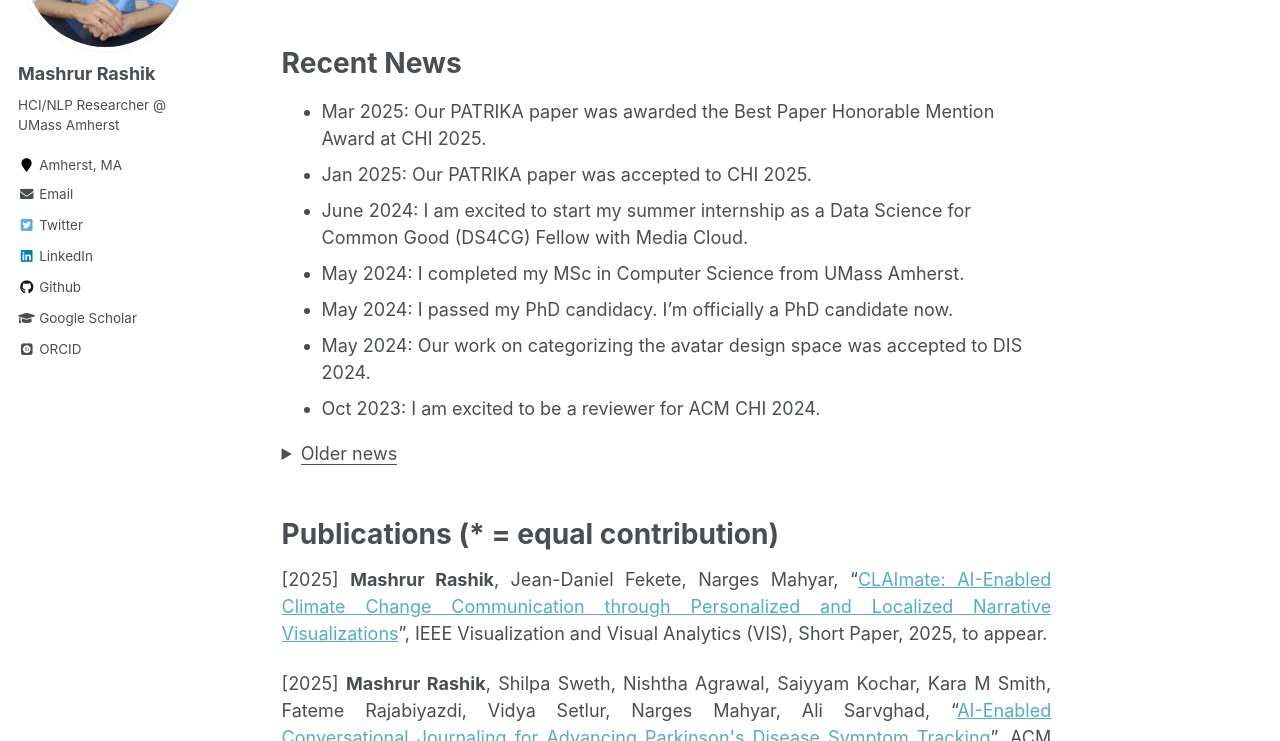
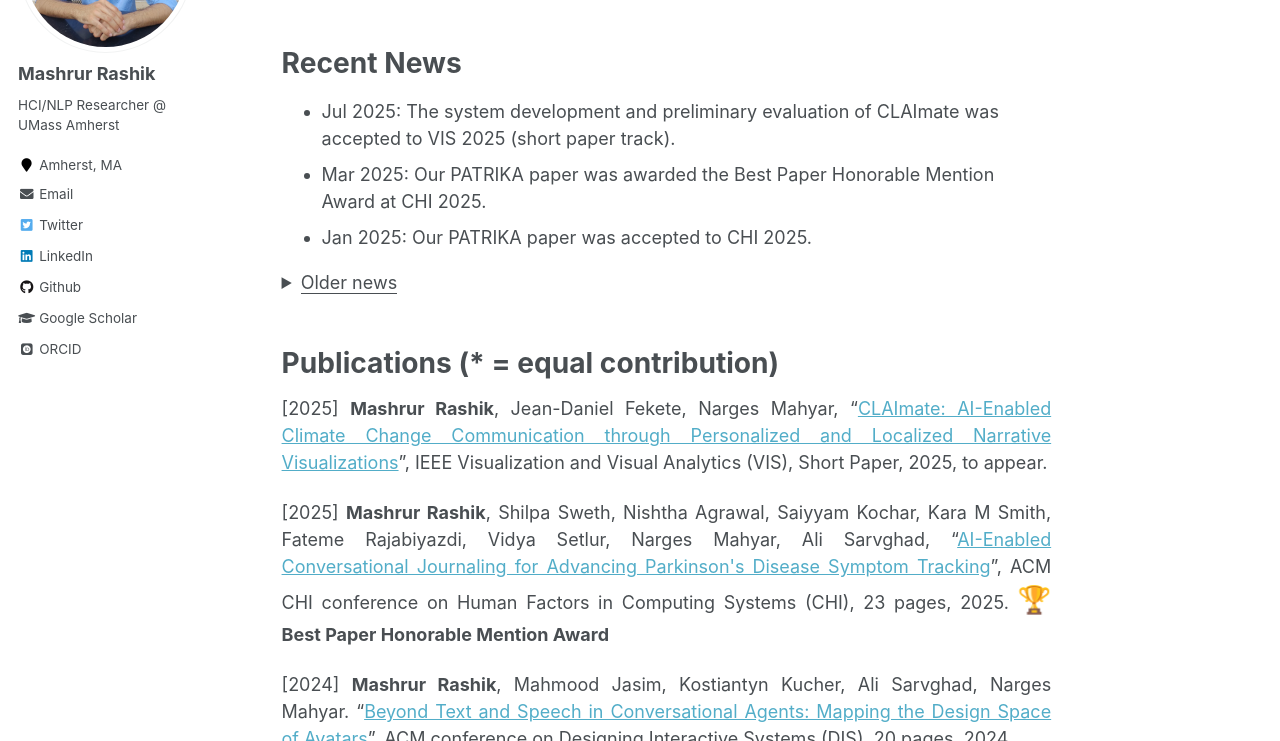
Before and after one commit to mashrur29/mashrur29.github.io, a Jekyll site: the page built from _pages/about.md, in a window 1280 px wide and 900 px high, scrolled down 961 px, cut to the strip 159-900 px from the top of the window. Built offline with Jekyll 4.4.1, drawn with Linux system fonts in a browser that asks for light colours; some web fonts are replaced.

Commit message:
updated about

```diff
--- a/_pages/about.md
+++ b/_pages/about.md
@@ -69,16 +69,17 @@ Selected Talks Recordings
 
 Recent News
 ======
+- Jul 2025: The system development and preliminary evaluation of CLAImate was accepted to VIS 2025 (short paper track).
 - Mar 2025: Our PATRIKA paper was awarded the Best Paper Honorable Mention Award at CHI 2025.
 - Jan 2025: Our PATRIKA paper was accepted to CHI 2025.
-- June 2024: I am excited to start my summer internship as a Data Science for Common Good (DS4CG) Fellow with Media Cloud.
-- May 2024: I completed my MSc in Computer Science from UMass Amherst.
-- May 2024: I passed my PhD candidacy. I'm officially a PhD candidate now.
-- May 2024: Our work on categorizing the avatar design space was accepted to DIS 2024.
-- Oct 2023: I am excited to be a reviewer for ACM CHI 2024.
 <details>
 <summary><u>Older news</u></summary>
 <ul>
+  <li> June 2024: I am excited to start my summer internship as a Data Science for Common Good (DS4CG) Fellow with Media Cloud. </li>
+  <li> May 2024: I completed my MSc in Computer Science from UMass Amherst. </li>
+  <li> May 2024: I passed my PhD candidacy. I'm officially a PhD candidate now. </li>
+  <li> May 2024: Our work on categorizing the avatar design space was accepted to DIS 2024. </li>
+  <li> Oct 2023: I am excited to be a reviewer for ACM CHI 2024. </li>
   <li> Oct 2023: Awarded Dr. Dave Lomet Graduate Scholarship for Systems Research. </li>
   <li> Nov 2022: Our CommunityBots paper was accepted to CSCW 2023. </li>
   <li> Aug 2022: I am excited to serve as the Web Chair for IEEE VIS 2023-2024. </li>
```
